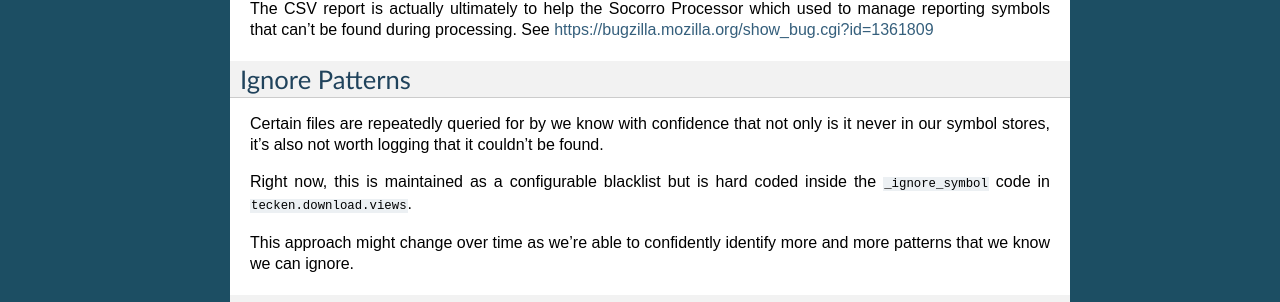
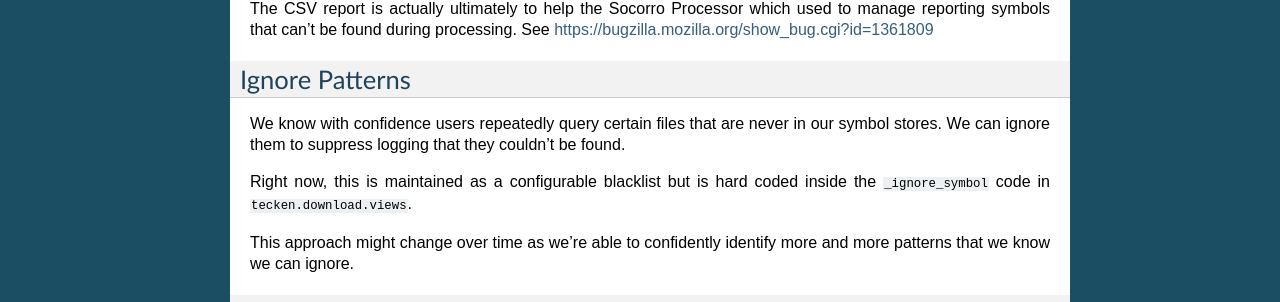
Before and after one commit to mozilla-services/tecken, a Sphinx documentation site: the page built from docs/download.rst, in a window 1280 px wide. Shown: the part 1014-1316 px from the top of the page. Built offline with Sphinx 7.4.7, drawn with Linux system fonts in a browser that asks for light colours.

Commit message:
docs: try to clarify ignore patterns

```diff
--- a/docs/download.rst
+++ b/docs/download.rst
@@ -68,9 +68,9 @@ processing. See https://bugzilla.mozilla.org/show_bug.cgi?id=1361809
 Ignore Patterns
 ===============
 
-Certain files are repeatedly queried for by we know with confidence that
-not only is it never in our symbol stores, it's also not worth logging
-that it couldn't be found.
+We know with confidence users repeatedly query certain files that are
+never in our symbol stores. We can ignore them to suppress logging
+that they couldn't be found.
 
 Right now, this is maintained as a configurable blacklist but is hard
 coded inside the ``_ignore_symbol`` code in ``tecken.download.views``.
```
